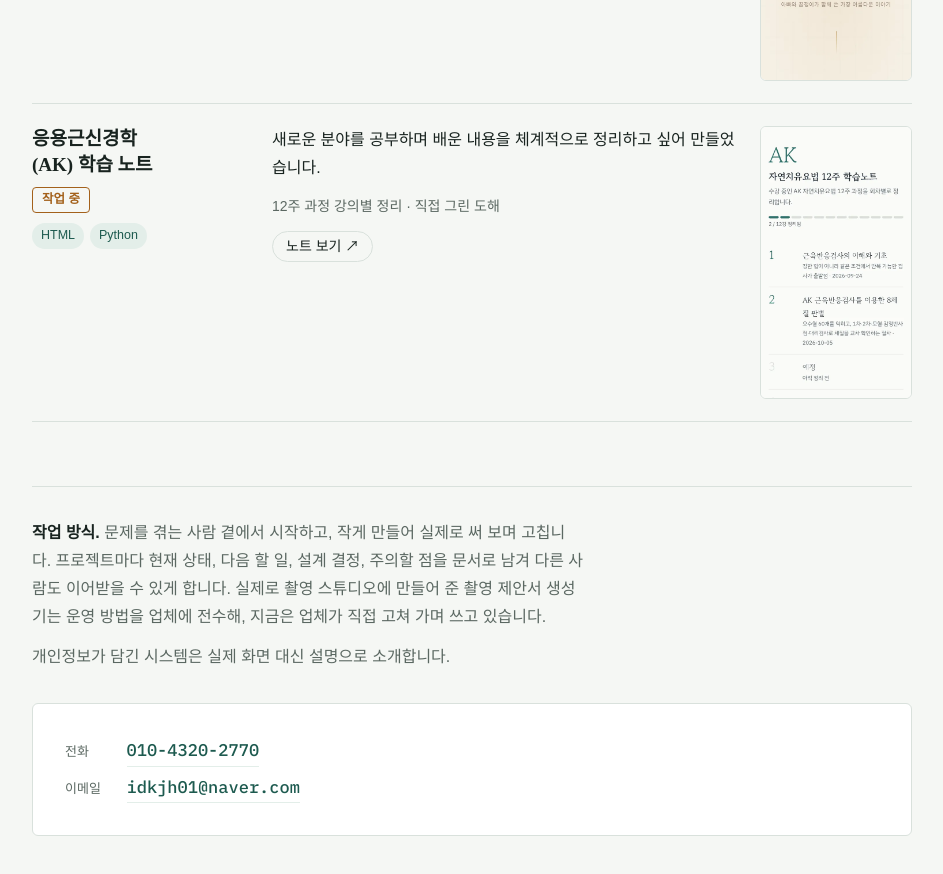
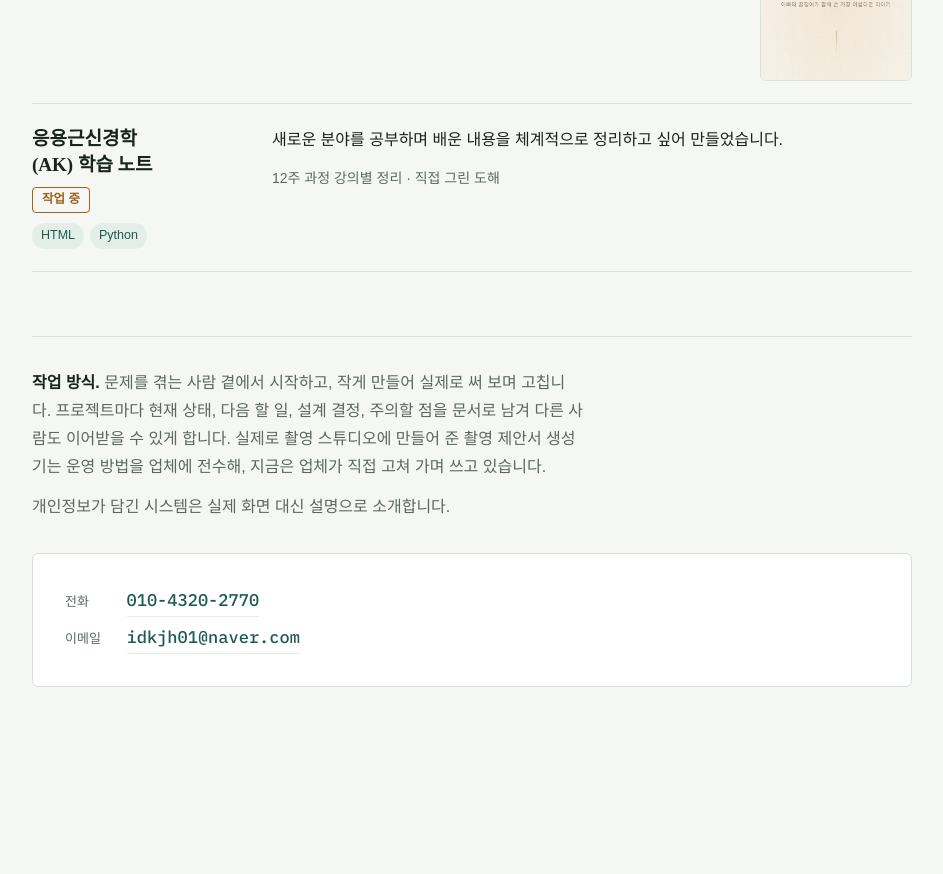
Before and after one commit to GodlovesKJH/GodlovesKJH.github.io, a plain HTML site: page index.html in a window 1280 px wide. Shown: the part 5667-6541 px from the top of the page, without its empty margins (168-1111 px from the left). After the commit the page ends 6434 px from the top, so only its background shows below. Drawn offline with Linux system fonts and the light colour scheme; a web font is replaced by a local one.

Commit message:
AK 학습노트 링크·캡처 삭제
Co-Authored-By: Claude Opus 5.5 <noreply@anthropic.com>
Claude-Session: https://claude.ai/code/session_01NoSF7dnkXYPXncGdcvhcqa

```diff
--- a/index.html
+++ b/index.html
@@ -201,7 +201,7 @@ const P=[
  {g:"learn",s:"on",t:"Arrow English 학습앱",im:"english",d:[["직접 해 보기","https://godloveskjh.github.io/demo/english/"]],w:"영어를 다시 배우고 싶어도 마땅한 교재와 꾸준히 공부할 방법을 찾기 어려운 실버 세대 성도들을 돕고 싶었습니다.",f:"알파벳부터 실전 회화까지 7단계(세부 9과정) 551개 학습 항목 · 성경 이야기 30편 · 생활영어 카드 289개 · 단어 뜻 풀이 488개 · 오답 재도전 · 발음 듣기 · 어르신 한 분과 6개월째 주 1회 공부에 사용 · 카카오톡으로 파일 하나만 보내면 바로 실행",k:["단일 HTML","음성 합성"]},
  {g:"learn",s:"on",t:"수어공부방 앱",im:"sueo",l:[["실제 사이트","https://godloveskjh.github.io/sueo-study/"]],w:"수어를 배우며 익힌 단어와 아직 익히지 못한 단어를 구분해 효율적으로 공부하고 싶었습니다. 이 자료를 함께 배우는 수강생들과 나누어, 결석한 분들도 뒤처지거나 중도에 포기하지 않기를 바랐습니다.",f:"5주차까지 단어 266개 · 대화 102개 · 국립국어원 사전 수형 그림을 이용 허락 범위 안에서 사용 · 매주 갱신",k:["GitHub Pages","웹앱"]},
  {g:"learn",s:"done",t:"대디캠프 15주년 웹북",im:"daddy",l:[["웹북 보기","https://godloveskjh.github.io/DaddyCamp/"]],w:"꿈의학교 대디캠프 15주년을 맞아 그 역사를 정리하고, 새로운 세대의 스태프와 참석자들이 캠프의 목적을 바르게 이해하고 준비하며 참여하기를 바라는 마음으로 만들었습니다.",f:"15년의 발자취 · 참가자 고백 · 준비 8주 전부터 마무리까지 운영 가이드 · 영상·사진 기록",k:["웹북"]},
- {g:"learn",s:"wip",t:"응용근신경학(AK) 학습 노트",im:"ak",l:[["노트 보기","https://godloveskjh.github.io/ak-study-notes/"]],w:"새로운 분야를 공부하며 배운 내용을 체계적으로 정리하고 싶어 만들었습니다.",f:"12주 과정 강의별 정리 · 직접 그린 도해",k:["HTML","Python"]}
+ {g:"learn",s:"wip",t:"응용근신경학(AK) 학습 노트",w:"새로운 분야를 공부하며 배운 내용을 체계적으로 정리하고 싶어 만들었습니다.",f:"12주 과정 강의별 정리 · 직접 그린 도해",k:["HTML","Python"]}
 ];
 const esc=s=>s.replace(/[&<>"]/g,c=>({"&":"&amp;","<":"&lt;",">":"&gt;",'"':"&quot;"}[c]));
 function links(p){
```
Also changed, not shown: img/ak.webp (deleted).
